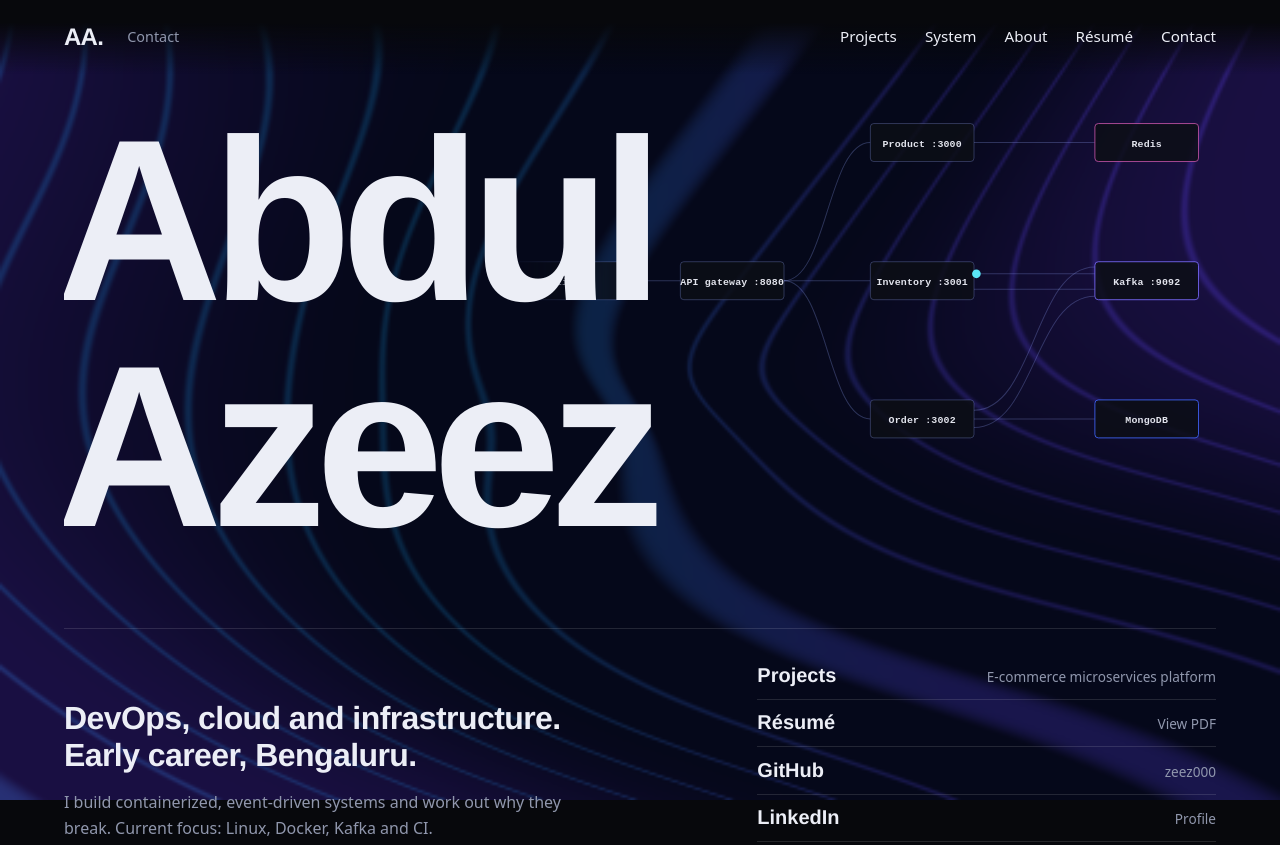
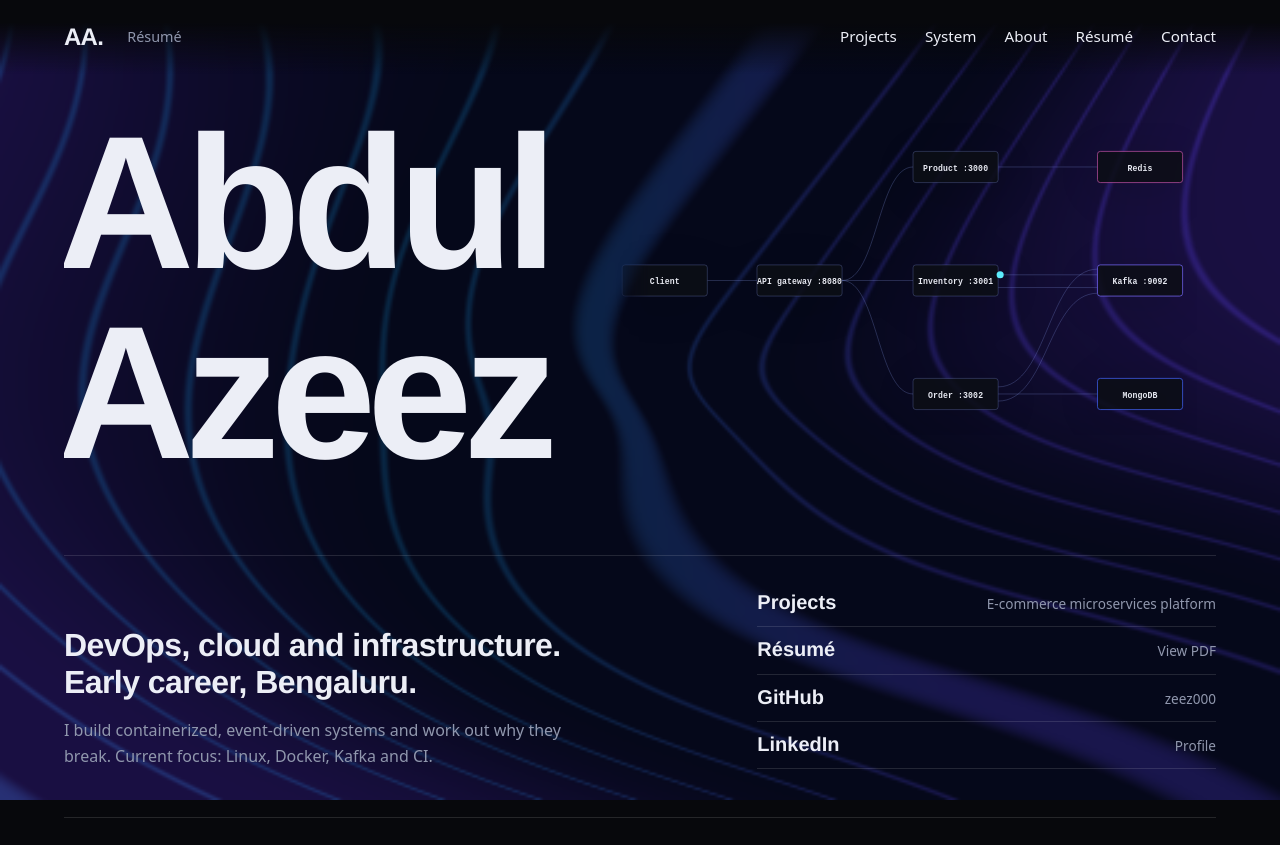
Before and after one commit to zeez000/portfolio-v3, a website built with Vite: page index.html in a window 1280 px wide. Shown: the top 845 px of the page. Built offline with nearby package versions, Linux system fonts and the light colour scheme; some packages are replaced by stand-ins of ours.

Commit message:
style: separate hero name from topology and reduce contact email

```diff
--- a/src/styles/main.css
+++ b/src/styles/main.css
@@ -20,7 +20,7 @@ a{color:inherit;text-underline-offset:.25em;text-decoration-thickness:1px}a:hove
 main{padding:0 var(--pad)}
 /* hero */
 .hero{min-height:100svh;display:flex;flex-direction:column;justify-content:flex-end;padding:7rem 0 3rem}
-h1{margin:0 0 clamp(2rem,5vw,4.5rem) -.035em;font:780 clamp(4.2rem,18vw,17rem)/.82 var(--display);letter-spacing:-.048em}
+h1{margin:0 0 clamp(2rem,5vw,4.5rem) -.035em;font:780 clamp(4.2rem,14.8vw,14.5rem)/.84 var(--display);letter-spacing:-.048em;max-width:54vw}
 .mask{display:block;overflow:hidden;padding:.06em 0 .1em}.ln{display:block}
 .hero-foot{display:grid;grid-template-columns:minmax(0,7fr) minmax(0,5fr);gap:var(--gap);align-items:end;border-top:1px solid var(--line);padding-top:1.5rem}
 .role{font:600 clamp(1.25rem,2.5vw,2.05rem)/1.16 var(--display);letter-spacing:-.018em;margin:0 0 1rem}.lede{color:var(--muted);max-width:32rem;margin:0}
@@ -55,7 +55,7 @@ code{font:.88em var(--mono);color:var(--signal)}
 .cs h3{position:sticky;top:5.5rem;align-self:start;margin:0}.cs p{margin:0;font-size:1.1rem}
 /* skills / misc */
 .skills>div{padding:1.25rem 0;border-top:1px solid var(--line)}.skills h3{margin:0 0 .25rem}.skills p{color:var(--muted)}
-.big{font:700 clamp(1.5rem,5.5vw,4rem)/1.1 var(--display);letter-spacing:-.03em;word-break:break-word}
+.big{font:600 clamp(1.15rem,2.4vw,2.25rem)/1.2 var(--display);letter-spacing:-.02em;word-break:break-word}
 /* progressive enhancement: hidden states only while JS is alive; index.html removes .js if the app fails to start */
 .js .mask .ln{transform:translateY(105%)}
 .js .rise,.js .row,.js .stage,.js .skills>div{opacity:0;transform:translateY(16px)}
@@ -63,7 +63,7 @@ code{font:.88em var(--mono);color:var(--signal)}
 @media (prefers-reduced-motion:reduce){*{scroll-behavior:auto!important}.js .mask .ln,.js .rise,.js .row,.js .stage,.js .skills>div{opacity:1;transform:none}.progress{display:none}}
 /* ===== v2 visual layer ===== */
 .hero{position:relative;overflow:clip}
-.hero-topo{position:absolute;right:0;top:10%;width:min(56vw,920px);pointer-events:none;opacity:.96;-webkit-mask-image:linear-gradient(90deg,transparent 0,#000 18%,#000 100%);mask-image:linear-gradient(90deg,transparent 0,#000 18%,#000 100%)}
+.hero-topo{position:absolute;right:1.5vw;top:15%;width:min(46vw,840px);pointer-events:none;opacity:.98;-webkit-mask-image:linear-gradient(90deg,transparent 0,#000 7%,#000 100%);mask-image:linear-gradient(90deg,transparent 0,#000 7%,#000 100%)}
 h1,.hero-foot{position:relative;z-index:1}
 .tp{display:block;width:100%;height:auto;overflow:visible}
 .tl{fill:none;stroke:rgba(150,170,255,.28);stroke-width:1.2}.tl.hot{stroke:var(--signal);stroke-width:1.8}
@@ -88,5 +88,10 @@ h1,.hero-foot{position:relative;z-index:1}
 @media (max-width:860px){.hero-topo{position:static;width:100%;margin:0 0 1.35rem;-webkit-mask-image:none;mask-image:none;opacity:.92}.stage{grid-template-columns:minmax(0,1fr)}.feat h3{font-size:clamp(2.5rem,12vw,5rem)}}
 @media (prefers-reduced-motion:reduce){.marq div{animation:none}.cs{opacity:1}.js .sec h2{clip-path:none;transform:none}}
 
-.hero-topo::before{content:"SYSTEM TOPOLOGY · E-COMMERCE PLATFORM";position:absolute;right:0;top:-1.45rem;color:var(--muted);font:500 .68rem/1 var(--mono);letter-spacing:.12em}
+.hero-topo::before{content:"SYSTEM TOPOLOGY · E-COMMERCE PLATFORM";position:absolute;right:0;top:-1.45rem;color:var(--muted);font:500 .64rem/1 var(--mono);letter-spacing:.11em}
 @media (max-width:860px){.hero-topo::before{position:static;display:block;margin-bottom:.65rem;text-align:right;font-size:.62rem}.hero .tp{min-width:0}}
+
+@media (min-width:861px){
+  .hero h1{width:54vw}
+  .hero-topo .tp{filter:drop-shadow(0 8px 24px rgba(0,0,0,.18))}
+}
```
